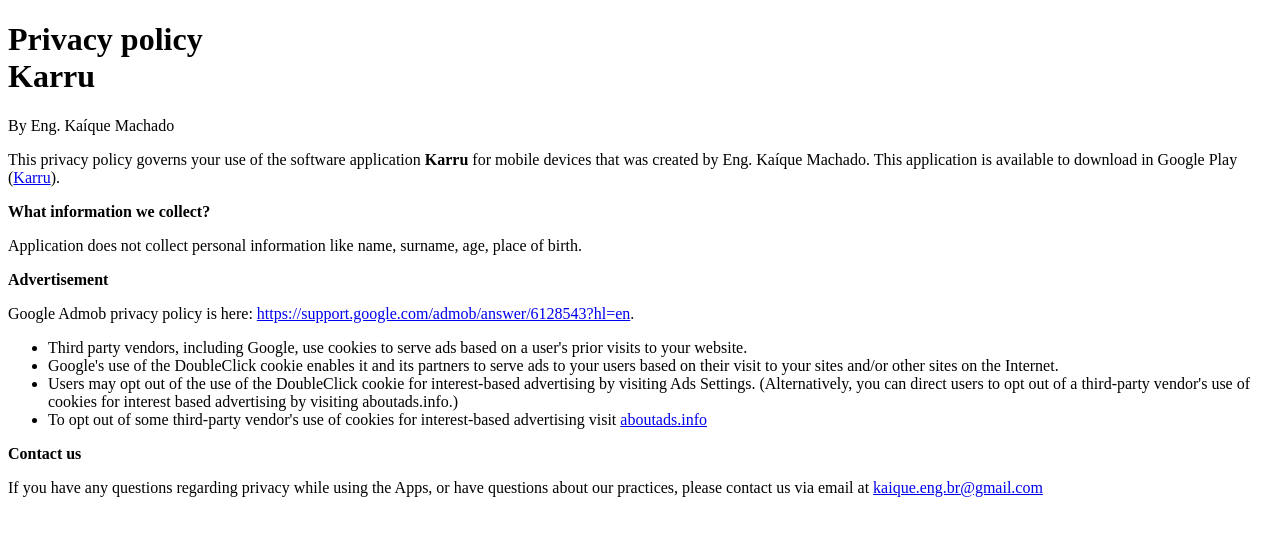
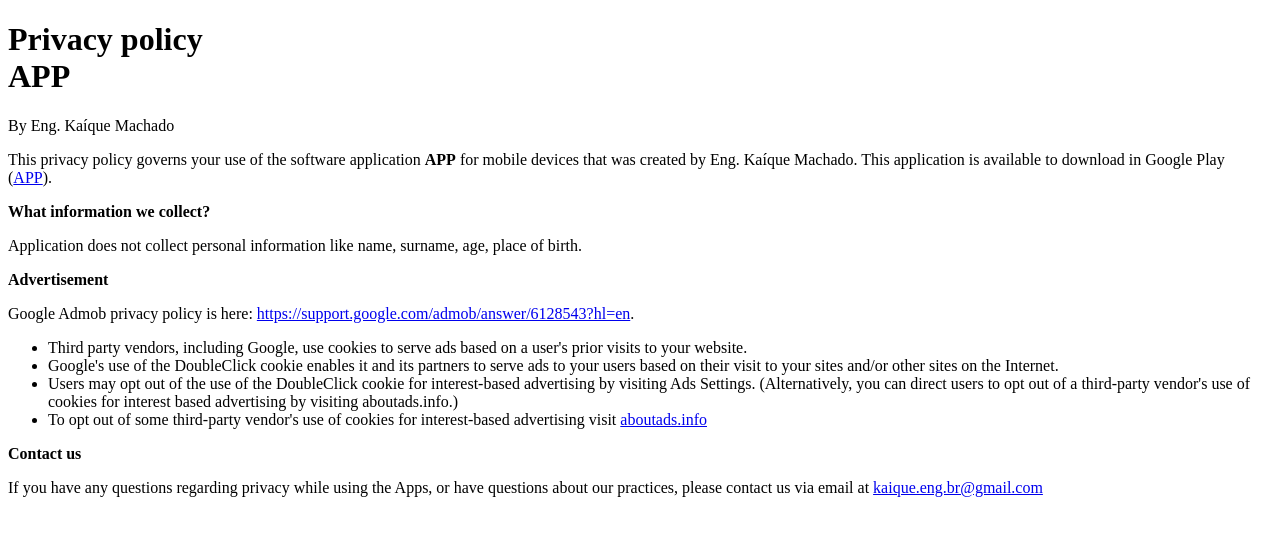
Before and after one commit to kaiquecodes/privacy, a plain HTML site: page index.html in a window 1280 px wide. Drawn offline with Linux system fonts and the light colour scheme.

Commit message:
Update index.html

```diff
--- a/index.html
+++ b/index.html
@@ -1,19 +1,19 @@
 <!DOCTYPE HTML>
 <html>
 <head>
-    <title>Karru - Privacy policy</title>
+    <title>APP - Privacy policy</title>
     <meta charset="utf-8"/>
     <meta name="robots" content="noindex"/>
 </head>
 
 <body>
-<h1>Privacy policy<br>Karru</h1>
+<h1>Privacy policy<br>APP</h1>
 By Eng. Kaíque Machado
 
 
-<p>This privacy policy governs your use of the software application <b>Karru</b>
+<p>This privacy policy governs your use of the software application <b>APP</b>
     for mobile devices that was created by Eng. Kaíque Machado. This application is available to download in
-    Google Play (<a href="https://play.google.com/store/apps/details?id=br.eng.kaiquemachado.karru">Karru</a>).</p>
+    Google Play (<a href="https://play.google.com/store/apps/details?id=br.eng.kaiquemachado.APP">APP</a>).</p>
 
 <p><b>What information we collect?</b></p>
 <p>Application does not collect personal information like name, surname, age, place of birth.</p>
```
